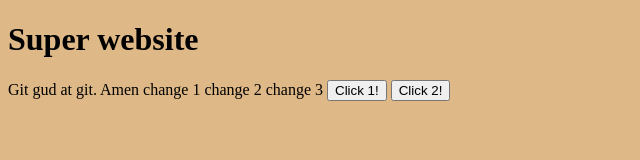
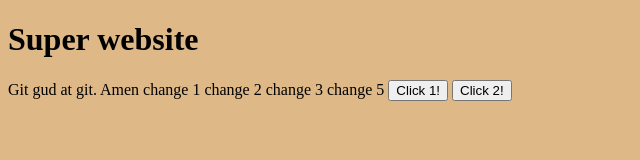
Before and after one commit to marekk3301/UKOS_w1, a plain HTML site: page index.html in a window 1280 px wide. Shown: the whole page, without its empty margins (0-640 px from the left). Drawn offline with Linux system fonts and the light colour scheme.

Commit message:
fifth commit

```diff
--- a/index.html
+++ b/index.html
@@ -12,6 +12,8 @@
     change 1
     change 2
     change 3
+
+    change 5
     <button>Click 1!</button>
     <button>Click 2!</button>
 </body>
```
